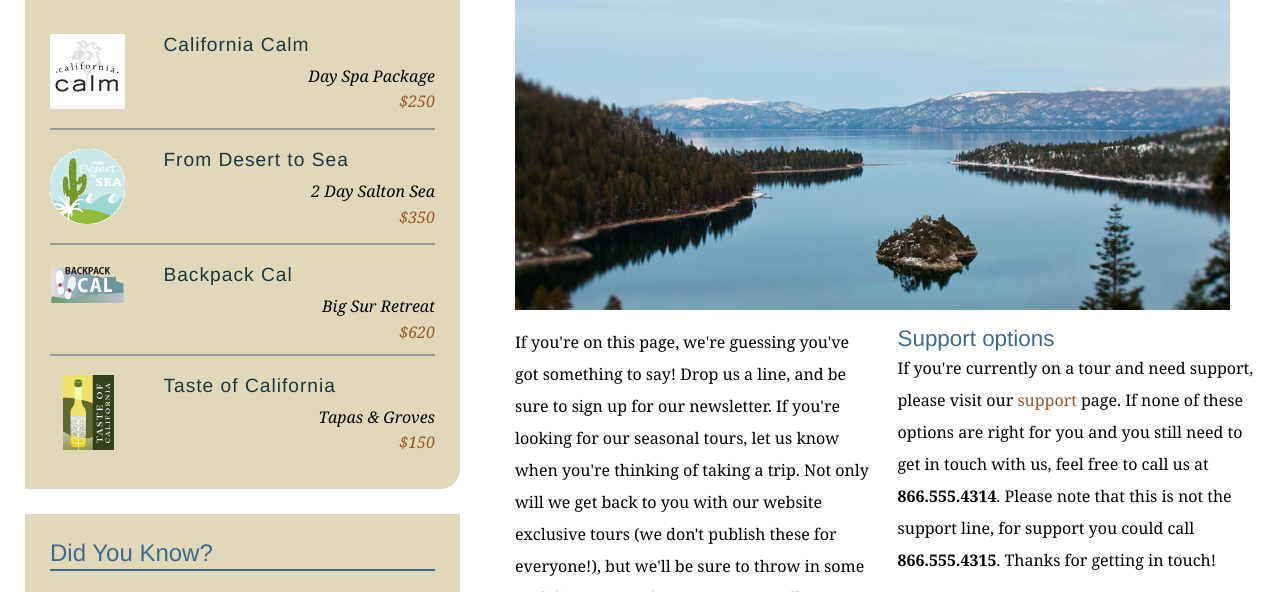
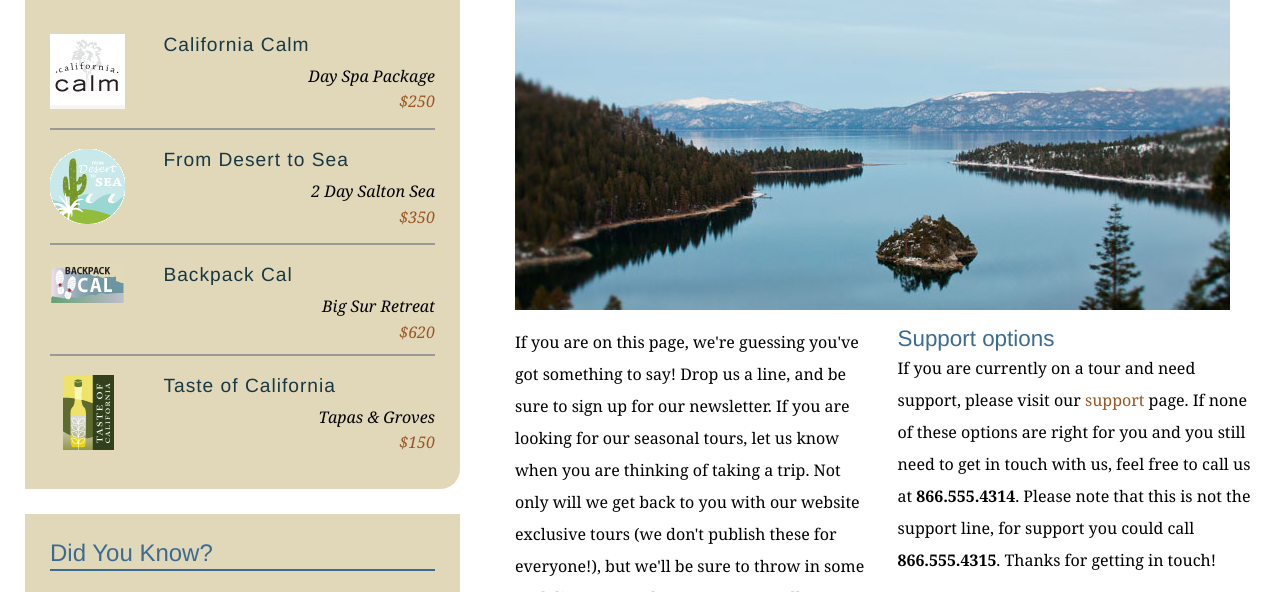
Before and after one commit to melodiroberts/play, a plain HTML site: page contact.html in a window 1280 px wide. Shown: the part 342-934 px from the top of the page. Drawn offline with Linux system fonts and the light colour scheme.

Commit message:
Removed contractions from contact page text

```diff
--- a/contact.html
+++ b/contact.html
@@ -68,10 +68,10 @@
           <h1>Get in touch</h1>
           <img src="assets/images/emerald_bay.jpg" alt="Beautiful Lake Tahoe" class="articleImage" />
           <div class="multiCol">
-            <p>If you're on this page, we're guessing you've got something to say! Drop us a line, and be sure to sign up for our newsletter. If you're looking for our seasonal tours,  let us know when you're thinking of taking a trip. Not only will we get back to you with our website exclusive tours (we don't publish these for everyone!), but we'll be sure to throw in some cool discounts and tour extras as well.</p>
+            <p>If you are on this page, we're guessing you've got something to say! Drop us a line, and be sure to sign up for our newsletter. If you are looking for our seasonal tours,  let us know when you are thinking of taking a trip. Not only will we get back to you with our website exclusive tours (we don't publish these for everyone!), but we'll be sure to throw in some cool discounts and tour extras as well.</p>
 
             <h2>Support options</h2>
-            <p>If you're currently on a tour and need support, please visit our <a href="support.html">support</a> page. If none of these options are right for you and you still need to get in touch with us, feel free to call us at<span class="phone"> <strong>866.555.4314</strong>. Please note that this is not the support line, for support you could call </span><strong>866.555.4315</strong>. Thanks for getting in touch!</p>
+            <p>If you are currently on a tour and need support, please visit our <a href="support.html">support</a> page. If none of these options are right for you and you still need to get in touch with us, feel free to call us at<span class="phone"> <strong>866.555.4314</strong>. Please note that this is not the support line, for support you could call </span><strong>866.555.4315</strong>. Thanks for getting in touch!</p>
           </div>
 
           <form id="frmContact" name="frmContact" method="post" action="contact_process.html">
```
